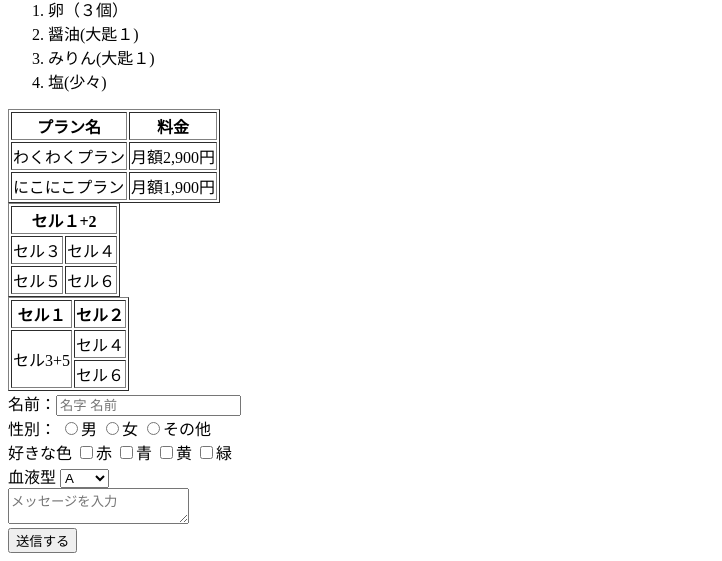
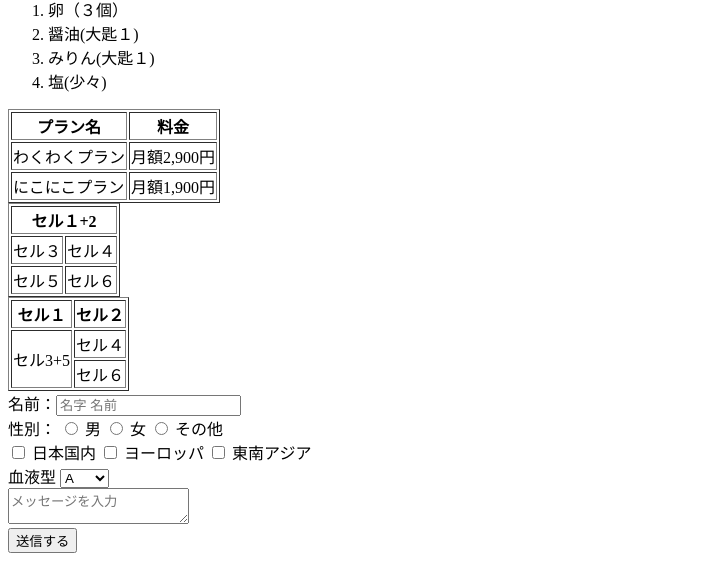
Before and after one commit to pam-jgn/web_sample1, a plain HTML site: page sample2/index.html in a window 1280 px wide. Shown: the part 591-1152 px from the top of the page, without its empty margins (0-722 px from the left). Drawn offline with Linux system fonts and the light colour scheme.

Commit message:
送信フォームの改良

```diff
--- a/sample2/index.html
+++ b/sample2/index.html
@@ -68,15 +68,19 @@
         名前：<input type="text" placeholder="名字 名前">
         <br />
         性別：
-        <input type="radio" name="gender" value="男">男
-        <input type="radio" name="gender" value="女">女
-        <input type="radio" name="gender" value="その他">その他
+        <input type="radio" name="gender" value="男" id="man">
+        <label for="man">男</label>
+        <input type="radio" name="gender" value="女" id="woman">
+        <label for="woman">女</label>
+        <input type="radio" name="gender" value="その他" id="other">
+        <label for="other">その他</label>
         <br />
-        好きな色
-        <input type="checkbox" name="color" value="赤">赤
-        <input type="checkbox" name="color" value="青">青
-        <input type="checkbox" name="color" value="黄">黄
-        <input type="checkbox" name="color" value="緑">緑
+        <input type="checkbox" name="travel" value="日本国内" id="japan">
+        <label for="japan">日本国内</label>
+        <input type="checkbox" name="travel" value="ヨーロッパ" id="europe">
+        <label for="europe">ヨーロッパ</label>
+        <input type="checkbox" name="travel" value="東南アジア" id="asia">
+        <label for="asia">東南アジア</label>
         <br />
         血液型
         <select name="bloodtype">
```
